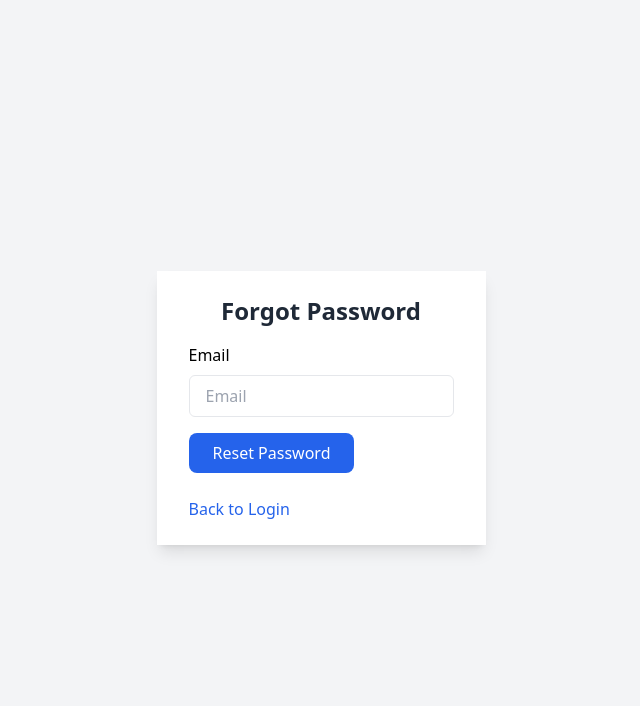
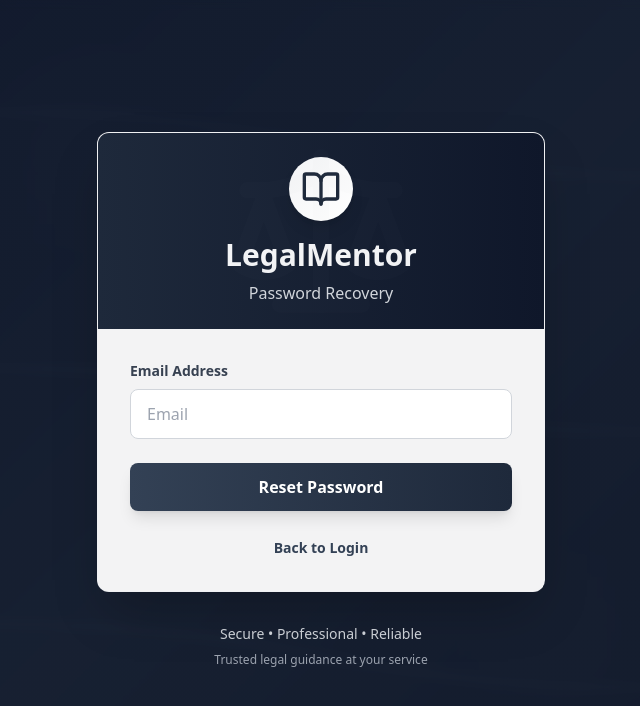
Before and after one commit to faisal-javed1/LegalMentor, a React (Create React App) app: page /forgot-password in a window 1280 px wide. Shown: the top 706 px of the page, without its empty margins (319-959 px from the left). Built offline with nearby package versions, Linux system fonts and the light colour scheme.

Commit message:
Update ForgotPassword.tsx

```diff
--- a/src/components/ForgotPassword.tsx
+++ b/src/components/ForgotPassword.tsx
@@ -1,5 +1,6 @@
 import React, { useState } from 'react';
 import { Link } from 'react-router-dom';
+import { BookOpen, Scale } from 'lucide-react';
 
 const ForgotPassword = () => {
   const [email, setEmail] = useState('');
@@ -12,30 +13,110 @@ const ForgotPassword = () => {
   };
 
   return (
-    <div className="flex items-center justify-center min-h-screen bg-gray-100">
-      <div className="px-8 py-6 mt-4 text-left bg-white shadow-lg">
-        <h3 className="text-2xl font-bold text-center text-gray-800">Forgot Password</h3>
-        <form onSubmit={handleSubmit}>
-          <div className="mt-4">
+    <div className="min-h-screen relative">
+      {/* Wave pattern background - Same as Login */}
+      <div className="absolute inset-0 z-0">
+        <svg xmlns="http://www.w3.org/2000/svg" className="w-full h-full" preserveAspectRatio="xMidYMid slice" viewBox="0 0 1000 1000">
+          <defs>
+            <linearGradient id="nightGrad" x1="0%" y1="0%" x2="100%" y2="100%">
+              <stop offset="0%" style={{ stopColor: '#0f172a', stopOpacity: 1 }} />
+              <stop offset="50%" style={{ stopColor: '#1e293b', stopOpacity: 1 }} />
+              <stop offset="100%" style={{ stopColor: '#0f172a', stopOpacity: 1 }} />
+            </linearGradient>
+            <radialGradient id="glowGrad" cx="50%" cy="50%" r="50%" fx="50%" fy="50%">
+              <stop offset="0%" style={{ stopColor: '#e2e8f0', stopOpacity: 0.1 }} />
+              <stop offset="100%" style={{ stopColor: '#94a3b8', stopOpacity: 0 }} />
+            </radialGradient>
+          </defs>
+          <rect width="100%" height="100%" fill="url(#nightGrad)"/>
+          <g opacity="0.1">
+            <path d="M0,300 Q250,250 500,300 T1000,300" stroke="#94a3b8" fill="none" strokeWidth="2"/>
+            <path d="M0,500 Q250,450 500,500 T1000,500" stroke="#94a3b8" fill="none" strokeWidth="2"/>
+            <path d="M0,700 Q250,650 500,700 T1000,700" stroke="#94a3b8" fill="none" strokeWidth="2"/>
+          </g>
+          <g opacity="0.15">
+            <circle cx="300" cy="300" r="100" fill="url(#glowGrad)"/>
+            <circle cx="700" cy="700" r="100" fill="url(#glowGrad)"/>
+          </g>
+          <g opacity="0.1" stroke="#94a3b8" fill="none" strokeWidth="2">
+            <path d="M450,400 L550,400 L500,500 Z"/>
+            <circle cx="500" cy="450" r="20"/>
+          </g>
+        </svg>
+        <div className="absolute inset-0 bg-gradient-to-br from-slate-900/50 to-gray-900/50 backdrop-blur-sm" />
+      </div>
+
+      {/* Main Content */}
+      <div className="relative z-10 min-h-screen flex items-center justify-center px-4">
+        <div className="w-full max-w-md">
+          {/* Password Card */}
+          <div className="bg-white/95 backdrop-blur-md rounded-xl shadow-2xl overflow-hidden border border-gray-200/20">
+            {/* Header */}
+            <div className="bg-gradient-to-r from-slate-800 to-slate-900 p-6 text-center relative overflow-hidden">
+              <div className="absolute inset-0 opacity-20">
+                <Scale className="w-full h-full text-gray-400 opacity-10" />
+              </div>
+              <div className="flex justify-center mb-4">
+                <div className="bg-gradient-to-br from-gray-100 to-white rounded-full p-3 shadow-lg">
+                  <BookOpen className="h-10 w-10 text-slate-800" />
+                </div>
+              </div>
+              <h2 className="text-3xl font-bold text-gray-100">LegalMentor</h2>
+              <p className="text-gray-300 mt-2">Password Recovery</p>
+            </div>
+
+            {/* Form */}
+            <div className="p-8">
+              <form onSubmit={handleSubmit} className="space-y-6">
                 <div>
-              <label className="block" htmlFor="email">Email</label>
+                  <label className="block text-gray-700 text-sm font-semibold mb-2" htmlFor="email">
+                    Email Address
+                  </label>
                   <input
+                    id="email"
                     type="email"
                     placeholder="Email"
-                className="w-full px-4 py-2 mt-2 border rounded-md focus:outline-none focus:ring-1 focus:ring-blue-600"
+                    className="w-full px-4 py-3 rounded-lg border border-gray-300 focus:outline-none focus:ring-2 focus:ring-slate-500 transition-all"
                     value={email}
                     onChange={(e) => setEmail(e.target.value)}
                     required
                   />
                 </div>
-            <div className="flex items-baseline justify-between">
-              <button className="px-6 py-2 mt-4 text-white bg-blue-600 rounded-lg hover:bg-blue-900">Reset Password</button>
+
+                {message && (
+                  <div className="bg-green-50 border-l-4 border-green-500 p-4" role="alert">
+                    <p className="text-green-500 text-sm">{message}</p>
+                  </div>
+                )}
+
+                <button
+                  type="submit"
+                  className="w-full bg-gradient-to-r from-slate-700 to-slate-800 text-white px-6 py-3 rounded-lg font-semibold hover:from-slate-800 hover:to-slate-900 transition-all transform hover:scale-[1.02] active:scale-[0.98] shadow-lg"
+                >
+                  Reset Password
+                </button>
+              </form>
+
+              <div className="mt-6 text-center">
+                <Link
+                  to="/"
+                  className="text-sm text-slate-700 hover:text-slate-900 font-semibold"
+                >
+                  Back to Login
+                </Link>
               </div>
             </div>
-        </form>
-        {message && <p className="mt-4 text-xs text-green-500">{message}</p>}
-        <div className="mt-6 text-grey-dark">
-          <Link to="/" className="text-blue-600 hover:underline">Back to Login</Link>
+          </div>
+
+          {/* Footer */}
+          <div className="text-center mt-8 space-y-2">
+            <p className="text-gray-300 text-sm">
+              Secure • Professional • Reliable
+            </p>
+            <p className="text-gray-400 text-xs">
+              Trusted legal guidance at your service
+            </p>
+          </div>
         </div>
       </div>
     </div>
```
Lines whose indentation alone changed are shown as unchanged.
